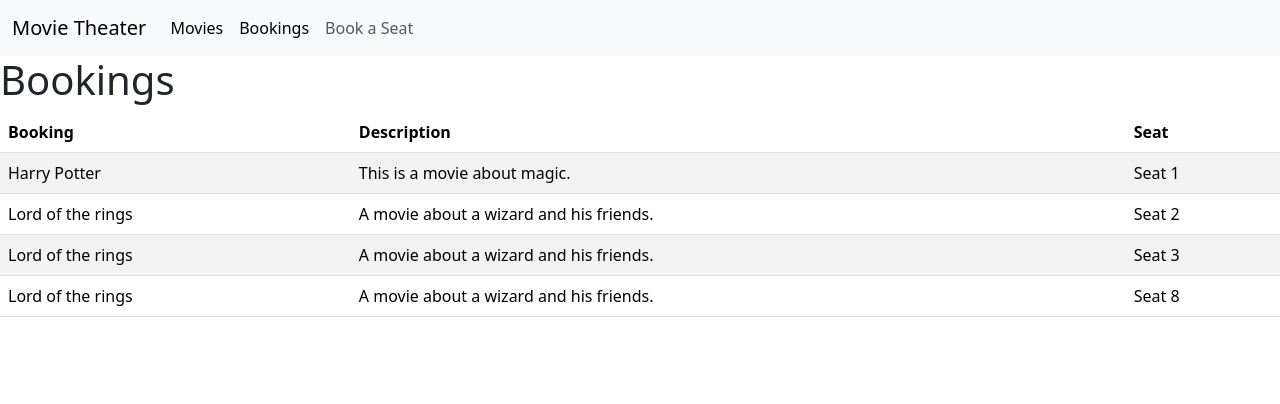
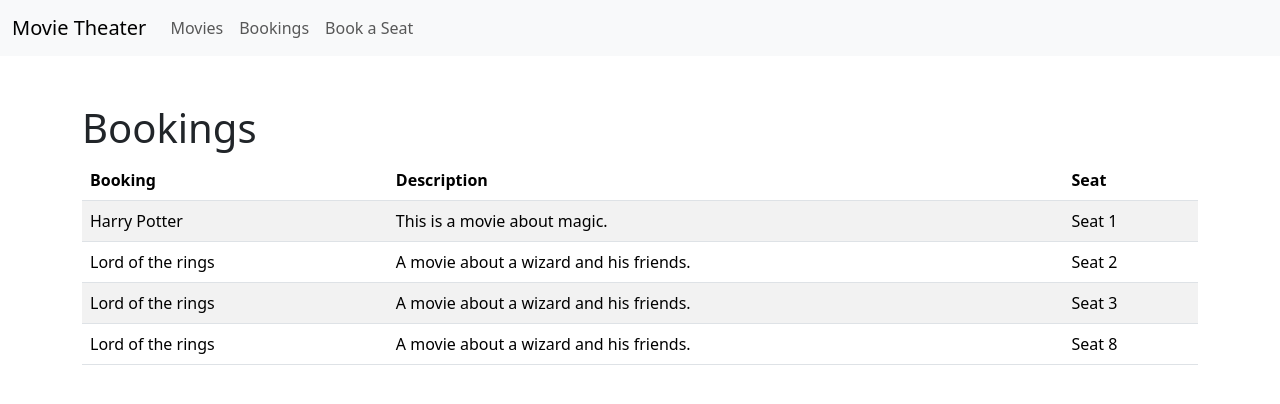
Before and after one commit to s-kaleb/CS4300, a Django app: page /booking_history/ in a window 1280 px wide. Shown: the top 404 px of the page. Run offline with Django 5.2, Linux system fonts and the light colour scheme; data comes from the database, SQL or seed files in the repository.

Commit message:
Every page in a container

```diff
--- a/homework2/movie_theater_booking/bookings/templates/bookings/base.html
+++ b/homework2/movie_theater_booking/bookings/templates/bookings/base.html
@@ -9,21 +9,20 @@
   </head>
   <body>
     <main>
-      <!-- Navbar courtesy of devedu AI: navigation for all pages -->
-      <nav class="navbar navbar-expand-lg navbar-light bg-light">
+      <!-- Navbar courtesy of devedu AI: navigation for all pages-->
+      <nav class="navbar navbar-expand navbar-light bg-light">
         <div class="container-fluid">
+
           <a class="navbar-brand" href="{% url 'movie_list' %}">Movie Theater</a>
-          <button class="navbar-toggler" type="button" data-bs-toggle="collapse" data-bs-target="#navbarNav" aria-controls="navbarNav" aria-expanded="false" aria-label="Toggle navigation">
-            <span class="navbar-toggler-icon"></span>
-          </button>
-          <div class="collapse navbar-collapse" id="navbarNav">
+
+          <div class="navbar-collapse" id="navbarNav">
             <ul class="navbar-nav">
               <!-- Added another way to navigate to the movies page to avoid confusion -->
               <li class="nav-item">
-                <a class="nav-link active" aria-current="page" href="{% url 'movie_list' %}">Movies</a>
+                <a class="nav-link" aria-current="page" href="{% url 'movie_list' %}">Movies</a>
               </li>
               <li class="nav-item">
-                <a class="nav-link active" aria-current="page" href="{% url 'booking_history' %}">Bookings</a>
+                <a class="nav-link" aria-current="page" href="{% url 'booking_history' %}">Bookings</a>
               </li>
               <li class="nav-item">
                 <a class="nav-link" href="{% url 'seat_booking' %}">Book a Seat</a>
--- a/homework2/movie_theater_booking/bookings/templates/bookings/booking_history.html
+++ b/homework2/movie_theater_booking/bookings/templates/bookings/booking_history.html
@@ -2,7 +2,7 @@
 {% extends "bookings/base.html" %}
 
 {% block content %}
-
+	<div class="container mt-5">
 		<h1>Bookings</h1>
 		{% if bookings %}
 			<table class="table table-striped">
@@ -26,6 +26,7 @@
 				</tbody>
 			</table>
 		{% else %}
-		<p>No seats are currently available.</p>
+			<p>No bookings are currently available.</p>
 		{% endif %}
+	</div>
 {% endblock %}
--- a/homework2/movie_theater_booking/bookings/templates/bookings/movie_list.html
+++ b/homework2/movie_theater_booking/bookings/templates/bookings/movie_list.html
@@ -4,7 +4,7 @@
 {% extends "bookings/base.html" %}
 
 {% block content %}
-
+	<div class="container mt-5">
 		<h1>Movies</h1>
 		{% if movies %}
 			<!-- Table view of movies: devedu AI and https://getbootstrap.com/docs/3.4/css/?#tables -->
@@ -33,4 +33,5 @@
 		{% else %}
 			<p>No movies are currently available.</p>
 		{% endif %}
+	</div>
 {% endblock %}
```
Lines whose indentation alone changed are shown as unchanged.
